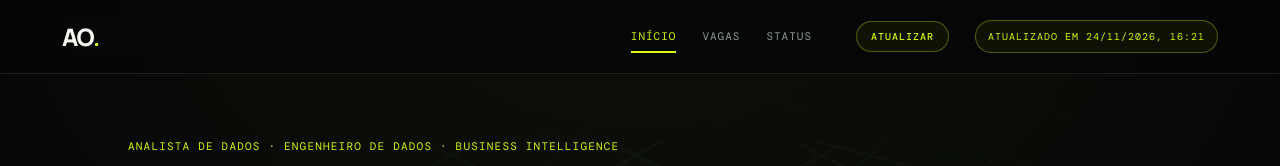
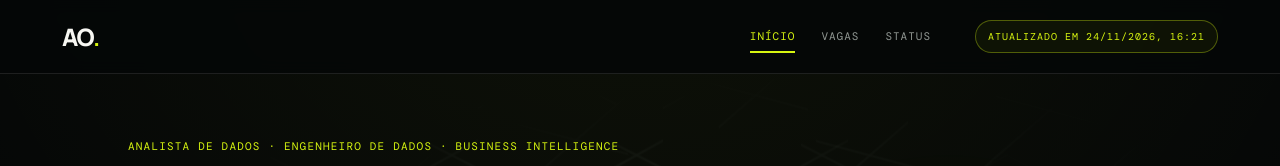
Before and after one commit to Alexsander-Ornelas/Vagas-Alexsander, a plain HTML site: page index.html in a window 1280 px wide. Shown: the top 166 px of the page. Drawn offline with nearby package versions, Linux system fonts and the light colour scheme.

Commit message:
Remove o botão Atualizar do topo
Co-Authored-By: Claude Opus 5.5 <noreply@anthropic.com>
Claude-Session: https://claude.ai/code/session_01LZNXRwmaA7TDpDhNhNizeJ

```diff
--- a/assets/estilo.css
+++ b/assets/estilo.css
@@ -200,10 +200,4 @@ footer.rodape a:last-child:hover { color:var(--acid); }
 footer.rodape { max-width:1180px; margin:0 auto; padding:29px 24px; }
 @media (max-width:1100px) { .bar .meta { display:none; } }
 @media (max-width:800px) { .bar { padding:14px 20px; } footer.rodape { padding:24px 20px; } }
-
-/* Botão "Atualizar" (abre a busca programada no Claude para rodar agora), mesmo estilo do selo "Atualizado em" */
-.bar .atualizar { margin-left:28px; padding:8px 14px; border:1px solid #d7f51055; border-radius:999px; color:var(--acid); background:#d7f5100d;
-  font:500 10px "DM Mono", monospace; letter-spacing:1px; text-transform:uppercase; text-decoration:none; white-space:nowrap; cursor:pointer; transition:background .2s, border-color .2s; }
-.bar .atualizar:hover { background:#d7f51022; border-color:var(--acid); }
-.bar .atualizar + .meta { margin-left:10px; }
 @media (max-width:800px) { .bar .atualizar { margin-left:auto; margin-right:10px; padding:7px 12px; } .bar .menu-btn { margin-left:0; } }
--- a/index.html
+++ b/index.html
@@ -45,7 +45,6 @@
 <body>
 <header><div class="bar"><a class="logo" href="index.html">AO<b>.</b></a>
   <nav class="tabs"><a href="index.html" class="ativo">Início</a><a href="vagas.html">Vagas</a><a href="status.html">Status</a></nav>
-  <a class="atualizar" href="https://claude.ai/scheduled-task/trig_01GjF9UFntU8tjpX7iBF7dpX" target="_blank" rel="noopener" title="Abre a busca de vagas no Claude: clique em Executar agora">Atualizar</a>
   <span class="meta" id="atualizado"></span></div></header>
 <section class="home">
   <div class="network" aria-hidden="true"></div><div class="network b" aria-hidden="true"></div>
```
Also changed, not shown: status.html (+0 -1 lines), vagas.html (+0 -1 lines).
